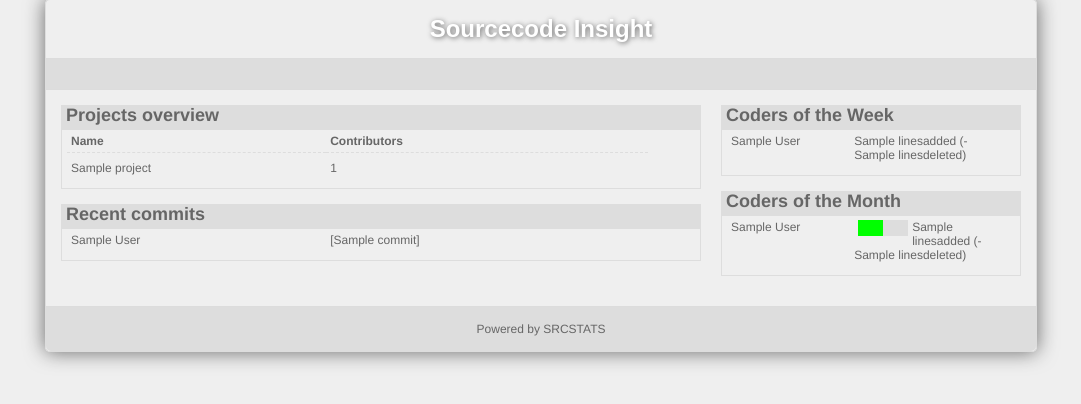
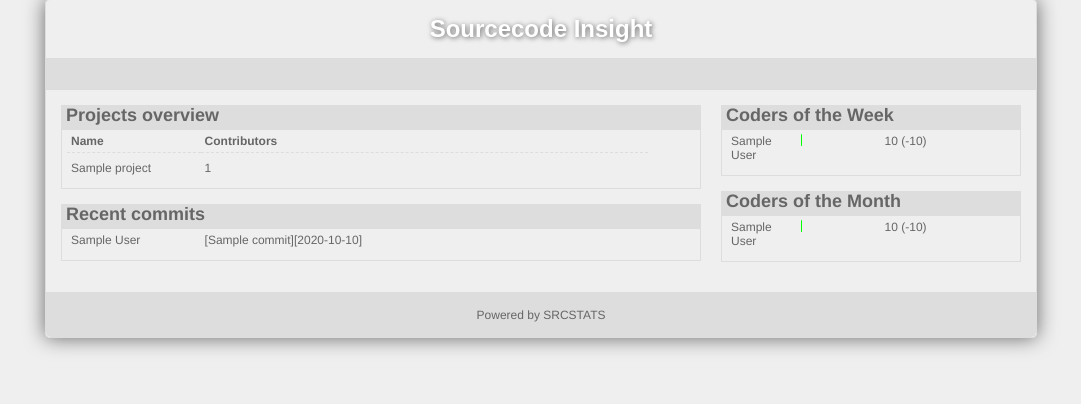
Before and after one commit to yaozhifeng/srcstats, a Django app: template svnstats/templates/home.html in a window 1280 px wide. Shown: the part 51-455 px from the top of the page, without its empty margins (115-1196 px from the left). Run offline with Django 3.2, Linux system fonts and the light colour scheme; the template is opened without the code that fills it: most values are stand-ins (such as "Sample title", 1, 10 or a date in 2020).

Commit message:
refine home view

```diff
--- a/settings.py
+++ b/settings.py
@@ -124,6 +124,7 @@
     # Uncomment the next line to enable admin documentation:
     # 'django.contrib.admindocs',
     'debug_toolbar',
+    'django.contrib.humanize',
 )
 
 # A sample logging configuration. The only tangible logging
--- a/svnstats/static/css/main.css
+++ b/svnstats/static/css/main.css
@@ -117,13 +117,13 @@
 dl.list dt {
     clear: both;
     float: left;
-    width: 40%;
+    width: 20%;
     margin: 0 0 4px;
     padding: 4px;
 }
 dl.list dd {
     float: left;
-    width: 50%;
+    width: 70%;
     margin: 0 0 4px;
     padding: 4px;
 }
@@ -134,18 +134,21 @@
 }
 
 div.bar {
-    width: 50px;
-    background-color: #DDDDDD;
+    width: 80px;
+    /*background-color: #DDDDDD;*/
     display: block;
     float: left;
-    height: 16px;
+    height: 12px;
     margin: 0 4px;
 }
 
 div.gauge {
+     -moz-border-radius:2px;
+    -webkit-border-radius:2px;
+    border-radius:2px;
     background-color: #00FF00;
     float: left;
-    height: 16px;
+    height: 12px;
 }
 
 tr.even {
--- a/svnstats/templates/home.html
+++ b/svnstats/templates/home.html
@@ -1,4 +1,5 @@
 {% extends "base.html" %}
+{% load humanize %}
 
 {% block content %}
 <div id="column-main">
@@ -18,7 +19,7 @@
          <dl class="list">
             {% for commit in commits  %}
                 <dt>{{commit.author}}</dt>
-                <dd>[{{commit.project__name}}] {{commit.msg|truncatewords:16}}</dd>
+                <dd>[{{commit.project__name}}][{{commit.commitdate|date:"Y-m-d"}}] {{commit.msg|truncatewords:16}}</dd>
             {% endfor %}
     </div>
 </div>
@@ -28,7 +29,10 @@
         <dl class="list">
             {% for coder in coders_week  %}
                 <dt>{% firstof coder.display coder.author %}</dt>
-                <dd>{{coder.linesadded}} (-{{coder.linesdeleted}})</dd>
+                <dd>
+                    <div class="bar"><div class="gauge" style="width:{{coder.percent}}%"></div></div>
+                    <span>{{coder.linesadded|intcomma }} (-{{coder.linesdeleted|intcomma}})</span>
+                </dd>
             {% endfor %}
         </dl>
     </div>
@@ -38,8 +42,8 @@
             {% for coder in coders_month  %}
                 <dt>{% firstof coder.display coder.author %}</dt>
                 <dd>
-                    <div class="bar"><div class="gauge" style="width:50%"></div></div>
-                    <span>{{coder.linesadded}} (-{{coder.linesdeleted}})</span>
+                    <div class="bar"><div class="gauge" style="width:{{coder.percent}}%"></div></div>
+                    <span>{{coder.linesadded|intcomma}} (-{{coder.linesdeleted|intcomma }})</span>
                 </dd>
             {% endfor %}
         </dl>
--- a/svnstats/views.py
+++ b/svnstats/views.py
@@ -24,10 +24,16 @@
     coders = coders.annotate(linesdeleted=Sum('linesdeleted'))
     coders = coders.order_by('-linesadded','-linesdeleted')[:10]
 
+    for coder in coders:
+        coder['percent'] = coder['linesadded']*100/coders[0]['linesadded']
+
     coders_w = AuthorContrib.objects.filter(commitdate__range=(lastweekday, today))
     coders_w = coders_w.values('author', 'display').annotate(linesadded=Sum('linesadded'))
     coders_w = coders_w.annotate(linesdeleted=Sum('linesdeleted'))
     coders_w = coders_w.order_by('-linesadded', '-linesdeleted')[:10]
+
+    for coder in coders_w:
+        coder['percent'] = coder['linesadded']*100/coders_w[0]['linesadded']
 
     commits = SVNLog.objects.values('author', 'msg', 'commitdate', 'project__name').order_by('-commitdate')[:6]
     return render_to_response('home.html',
```
